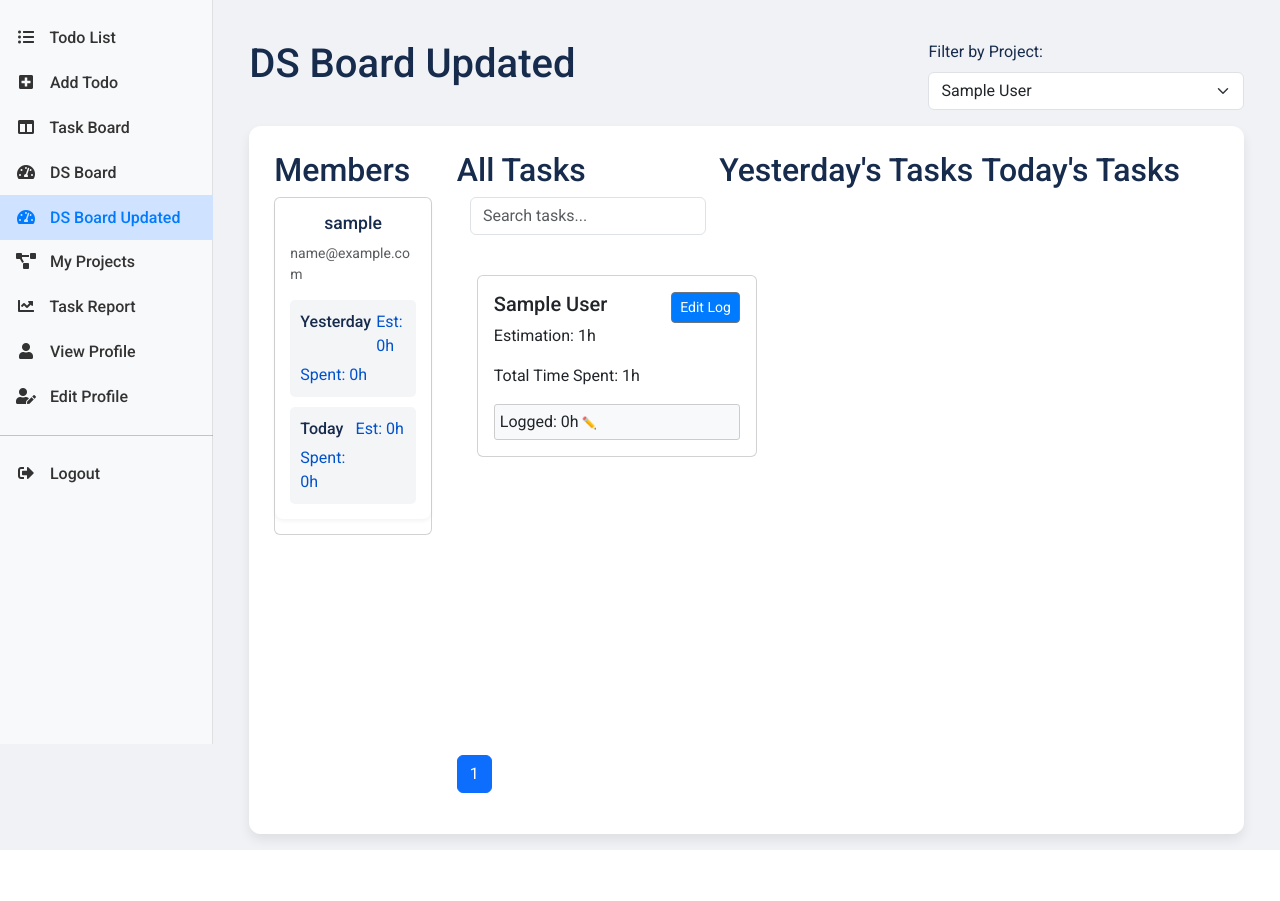
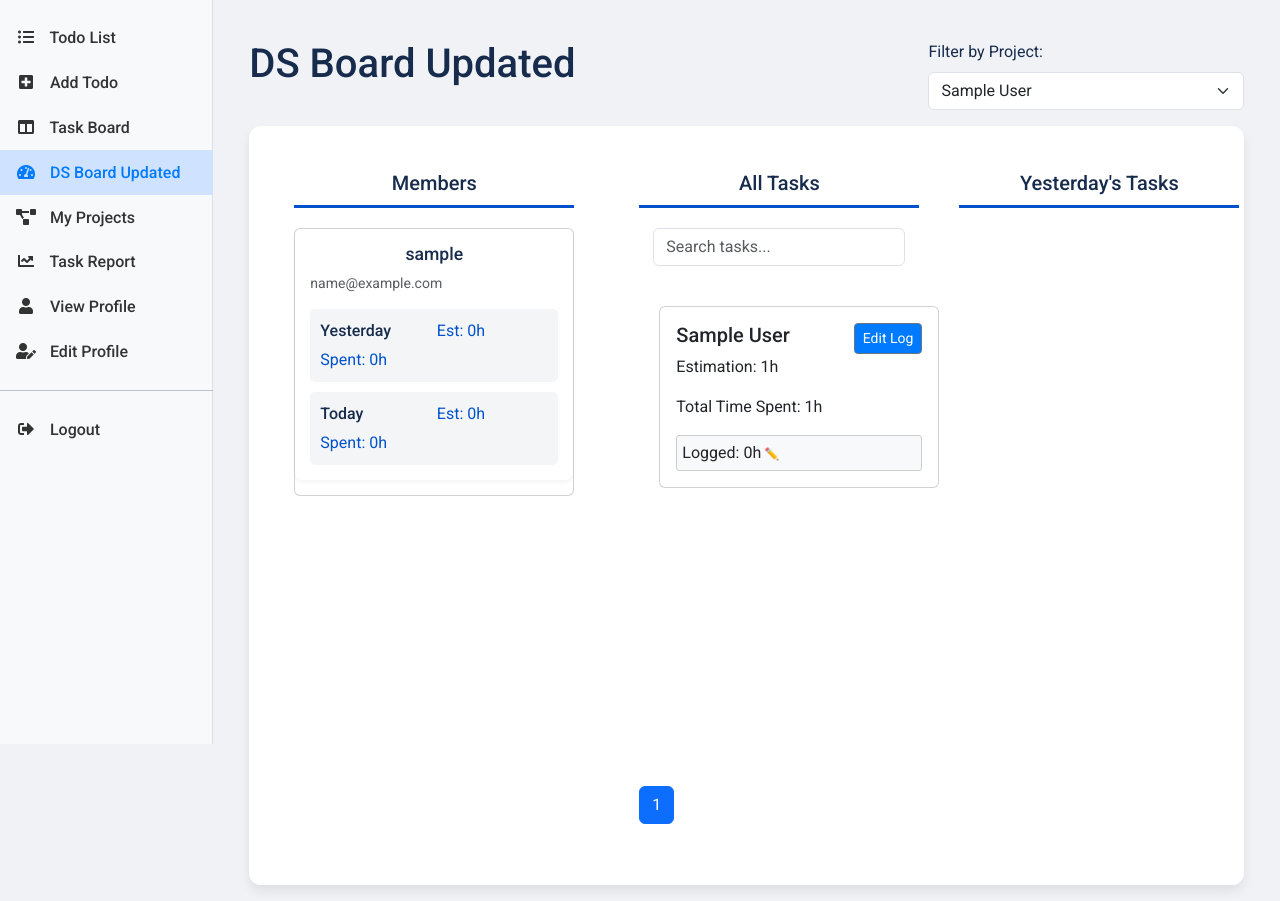
Before and after one commit to LisunKhan/django_Todo_App, a Django app: page /ds_board_updated/ in a window 1280 px wide. Shown: the part 56-957 px from the top of the page. Before the commit the page ends 906 px from the top, so only its background shows below. Run offline with Django 4.2, Linux system fonts and the light colour scheme; a user stored in the database is signed in; tables that the repository leaves empty hold one stand-in row (values such as "Sample post"); data that the repository does not hold is empty; some libraries are stand-ins or nearby versions.

Commit message:
refactor(ds-board-updated): remove outdated DS Board link and enhance task column styling

```diff
--- a/myproject/users/static/css/ds_board.css
+++ b/myproject/users/static/css/ds_board.css
@@ -311,3 +311,8 @@
 .edit-log-btn {
     background-color: #007bff;
 }
+
+.task-column h2 {
+    text-align: center;
+    font-weight: 500;
+}
--- a/myproject/users/templates/todo/base.html
+++ b/myproject/users/templates/todo/base.html
@@ -65,12 +65,6 @@
                         <a class="nav-link {% if request.resolver_match.url_name == 'kanban_board' %}active{% endif %}" href="{% url 'kanban_board' %}">
                             <i class="fas fa-columns"></i> {# Or fas fa-clipboard-list, fas fa-tasks #}
                             Task Board
-                        </a>
-                    </li>
-                    <li class="nav-item">
-                        <a class="nav-link {% if request.resolver_match.url_name == 'ds_board' %}active{% endif %}" href="{% url 'ds_board' %}">
-                            <i class="fas fa-tachometer-alt"></i>
-                            DS Board
                         </a>
                     </li>
                     <li class="nav-item">
--- a/myproject/users/templates/users/ds_board_updated.html
+++ b/myproject/users/templates/users/ds_board_updated.html
@@ -17,7 +17,7 @@
     </div>
 
     <div id="ds-board-container" class="d-flex flex-row">
-        <div class="col-md-2">
+        <div class="col-md-4 task-column">
             <h2>Members</h2>
             <div id="members-container">
                 <!-- Members will be rendered here -->
@@ -25,7 +25,7 @@
         </div>
         <div class="col-md-10">
             <div class="d-flex flex-row">
-                <div class="col-md-4">
+                <div class="col-md-4 task-column">
                     <h2>All Tasks</h2>
                     <div class="mb-3">
                         <input type="text" id="task-search-input" class="form-control" placeholder="Search tasks...">
@@ -39,13 +39,13 @@
                         </ul>
                     </nav>
                 </div>
-                <div class="col-md-4">
+                <div class="col-md-4 task-column">
                     <h2>Yesterday's Tasks</h2>
                     <div id="yesterday-tasks-container" class="task-column">
                         <!-- Yesterday's tasks will be rendered here -->
                     </div>
                 </div>
-                <div class="col-md-4">
+                <div class="col-md-4 task-column">
                     <h2>Today's Tasks</h2>
                     <div id="today-tasks-container" class="task-column">
                         <!-- Today's tasks will be rendered here -->
```
